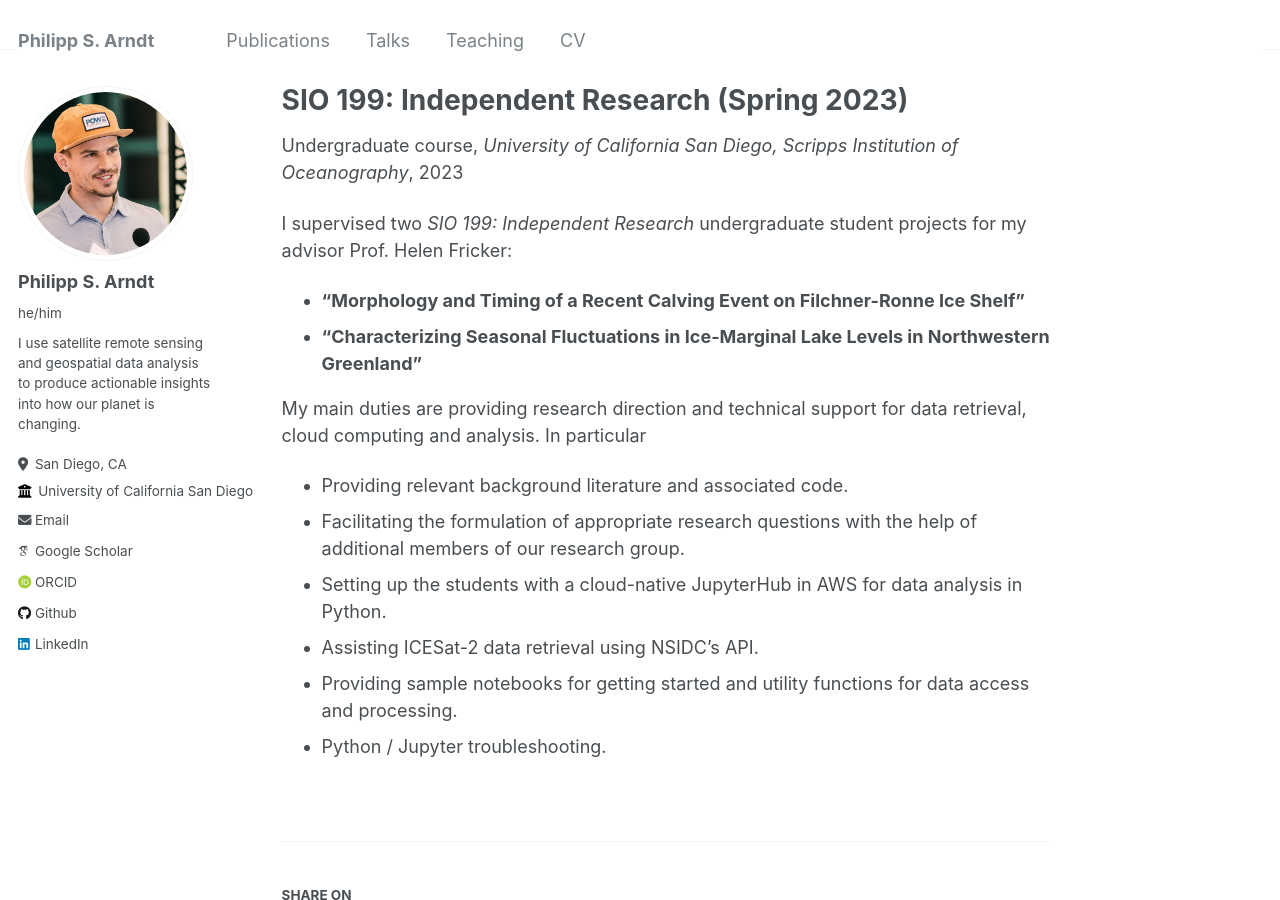
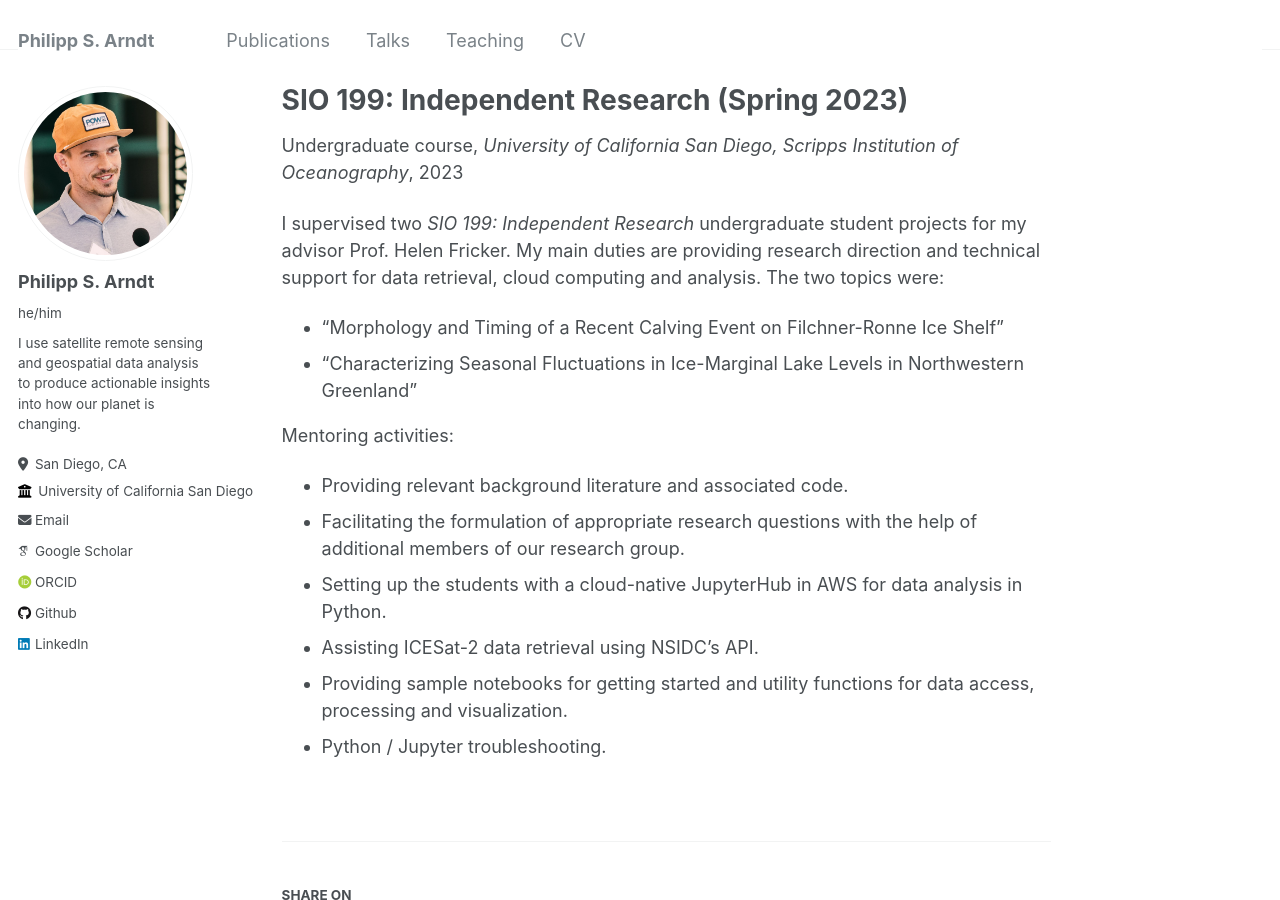
Before and after one commit to fliphilipp/fliphilipp.github.io, a Jekyll site: the page built from _teaching/2023-SIO199.md, in a window 1280 px wide and 900 px high. Built offline with Jekyll 4.4.1, drawn with Linux system fonts in a browser that asks for light colours; some web fonts are replaced.

Commit message:
Update 2023-SIO199.md

```diff
--- a/_teaching/2023-SIO199.md
+++ b/_teaching/2023-SIO199.md
@@ -8,14 +8,14 @@
 location: "San Diego, CA, USA"
 ---
 
-I supervised two *SIO 199: Independent Research* undergraduate student projects for my advisor Prof. Helen Fricker:
-- **"Morphology and Timing of a Recent Calving Event on Filchner-Ronne Ice Shelf"**
-- **"Characterizing Seasonal Fluctuations in Ice-Marginal Lake Levels in Northwestern Greenland"**
+I supervised two *SIO 199: Independent Research* undergraduate student projects for my advisor Prof. Helen Fricker. My main duties are providing research direction and technical support for data retrieval, cloud computing and analysis. The two topics were:
+- "Morphology and Timing of a Recent Calving Event on Filchner-Ronne Ice Shelf"
+- "Characterizing Seasonal Fluctuations in Ice-Marginal Lake Levels in Northwestern Greenland"
 
-My main duties are providing research direction and technical support for data retrieval, cloud computing and analysis. In particular
+Mentoring activities:
 - Providing relevant background literature and associated code.
 - Facilitating the formulation of appropriate research questions with the help of additional members of our research group.
 - Setting up the students with a cloud-native JupyterHub in AWS for data analysis in Python.
 - Assisting ICESat-2 data retrieval using NSIDC's API.
-- Providing sample notebooks for getting started and utility functions for data access and processing.
+- Providing sample notebooks for getting started and utility functions for data access, processing and visualization.
 - Python / Jupyter troubleshooting.
```
